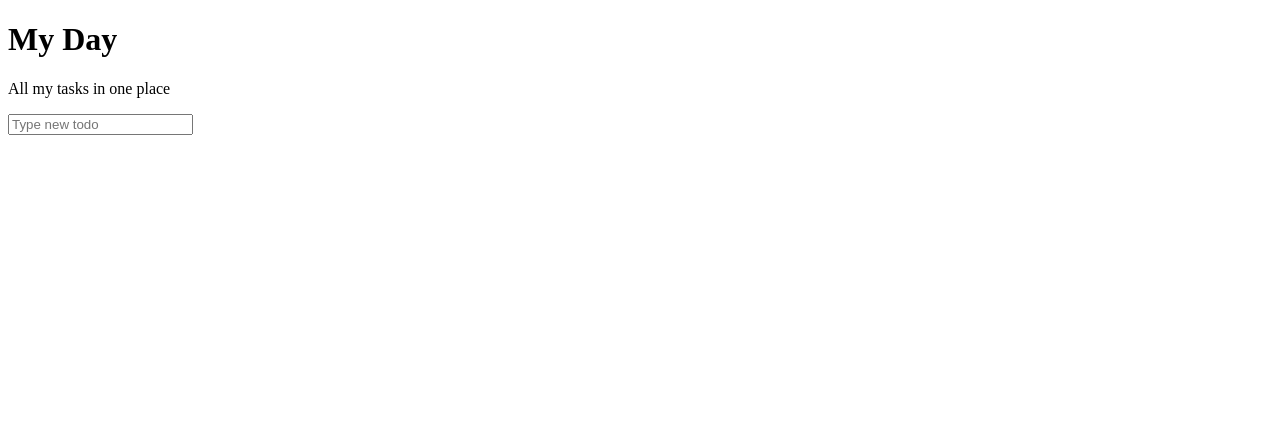
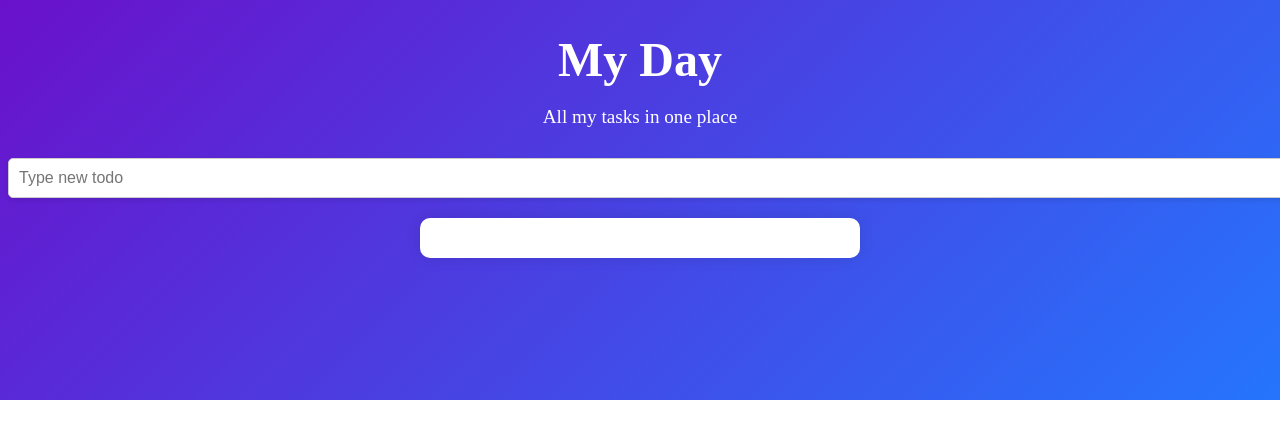
Before and after one commit to ValentinaOrlas/mydayapp, a React (Vite) app: page / in a window 1280 px wide. Shown: the top 438 px of the page. Built offline with nearby package versions, Linux system fonts and the light colour scheme.

Commit message:
Estilos terminados

```diff
--- a/index.html
+++ b/index.html
@@ -3,6 +3,7 @@
   <head>
     <meta charset="UTF-8" />
     <link rel="icon" type="icon" href="./src/assets/logo.png" />
+    <link rel="stylesheet" href="./style.css">
     <meta name="viewport" content="width=device-width, initial-scale=1.0" />
     <title>My Day App</title>
   </head>
--- a/src/App.jsx
+++ b/src/App.jsx
@@ -1,6 +1,7 @@
 import { TaskProvider } from './Components/Context/Context';
 import Info from './Components/Info/Info';
 import { BrowserRouter as Router, Routes, Route } from 'react-router-dom';
+import '../style.css';
 
 function App() {
   return (
--- a/src/Components/Footer/Footer.jsx
+++ b/src/Components/Footer/Footer.jsx
@@ -17,15 +17,15 @@ const Footer = () => {
       <footer id="footer">
         <span><strong>{tareasPendientes} {itemText} left</strong></span>
         <Link to="/all">
-          <button>All</button>
+          <button className="filter-btn">All</button>
         </Link>
         <Link to="/pending">
-          <button>Pending</button>
+          <button className="filter-btn">Pending</button>
         </Link>
         <Link to="/completed">
-          <button>Completed</button>
+          <button className="filter-btn">Completed</button>
         </Link>
-        <button onClick={handleEliminar}>Clear completed</button>
+        <button onClick={handleEliminar} className="clear-btn">Clear completed</button>
       </footer>
     </div>
   );
--- a/src/Components/Info/Info.jsx
+++ b/src/Components/Info/Info.jsx
@@ -16,13 +16,16 @@ const Info = () => {
 
       <CrearTarea />
 
-      {hasTasks && (
-        <div id="main">
+<div id="main" className="task-list">
+{ hasTasks && (
+        <div  >
           {context.tasks.map((task) => (
             <Tarea key={task.id} task={task} />
           ))}
         </div>
       )}
+
+</div>
 
       {hasTasks && <Footer />}
     </div>
--- a/src/Components/Tarea/Tarea.jsx
+++ b/src/Components/Tarea/Tarea.jsx
@@ -79,7 +79,7 @@ const Tarea = ({ task }) => {
         <label onDoubleClick={handleDoubleClick}>{task.title}</label>
       )}
       {showDelete && (
-        <button className="destroy" onClick={handleDeleteTask}>Eliminar</button>
+        <button className="clear-btn" onClick={handleDeleteTask}>Eliminar</button>
       )}
     </div>
   );
--- /dev/null
+++ b/style.css
@@ -0,0 +1,112 @@
+/* Contenedor principal */
+#main {
+  position: relative;
+  width: 100%;
+  max-width: 400px;
+  margin: 0 auto;
+  text-align: center;
+  z-index: 1;
+  padding: 20px;
+  background-color: white;
+  border-radius: 10px;
+  box-shadow: 0 0 15px rgba(0, 0, 0, 0.1);
+}
+
+/* Fondo degradado morado-azul desde la mitad de la pantalla */
+body::before {
+  content: '';
+  position: fixed;
+  top: 0;
+  left: 0;
+  right: 0;
+  height: 50vh; /* Cubre solo la mitad superior */
+  background: linear-gradient(135deg, #6a11cb, #2575fc); /* Degradado morado-azul */
+  z-index: -1;
+}
+
+/* Título y subtítulo */
+h1, p {
+  color: white;
+  text-align: center;
+}
+
+h1 {
+  font-size: 3rem;
+  font-weight: bold;
+  margin-bottom: 10px;
+}
+
+p {
+  font-size: 1.2rem;
+  margin-bottom: 30px;
+}
+
+/* Contenedor que centra todo verticalmente */
+.main-container {
+  display: flex;
+  flex-direction: column;
+  justify-content: flex-start;
+  align-items: center;
+  min-height: 100vh; /* Cubre toda la pantalla */
+  padding-top: 25vh; /* Inicia desde la mitad superior */
+}
+
+/* Caja de texto para crear tareas */
+input[type="text"] {
+  padding: 10px;
+  border: 1px solid #ccc;
+  border-radius: 5px;
+  width: 100%;
+  font-size: 1rem;
+  box-shadow: 0 2px 5px rgba(0, 0, 0, 0.1);
+  margin-bottom: 20px;
+}
+
+/* Lista de tareas */
+.task-list {
+  width: 100%;
+}
+
+.task-list .task-item {
+  padding: 10px;
+  border-bottom: 1px solid #ccc;
+  display: flex;
+  justify-content: space-between;
+  align-items: center;
+}
+
+.task-list .task-item:last-child {
+  border-bottom: none;
+}
+
+.task-list input[type="checkbox"] {
+  margin-right: 10px;
+}
+
+/* Footer */
+footer {
+  display: flex;
+  justify-content: space-between;
+  width: 100%;
+  margin-top: 20px;
+}
+
+footer .filter-btn {
+  background-color: #2575fc;
+  color: white;
+  padding: 5px 10px;
+  border-radius: 5px;
+  cursor: pointer;
+  border: none;
+  font-size: 0.9rem;
+}
+
+footer .clear-btn {
+  background-color: red;
+  color: white;
+  padding: 5px 10px;
+  border-radius: 5px;
+  cursor: pointer;
+  border: none;
+  font-size: 0.9rem;
+}
```
